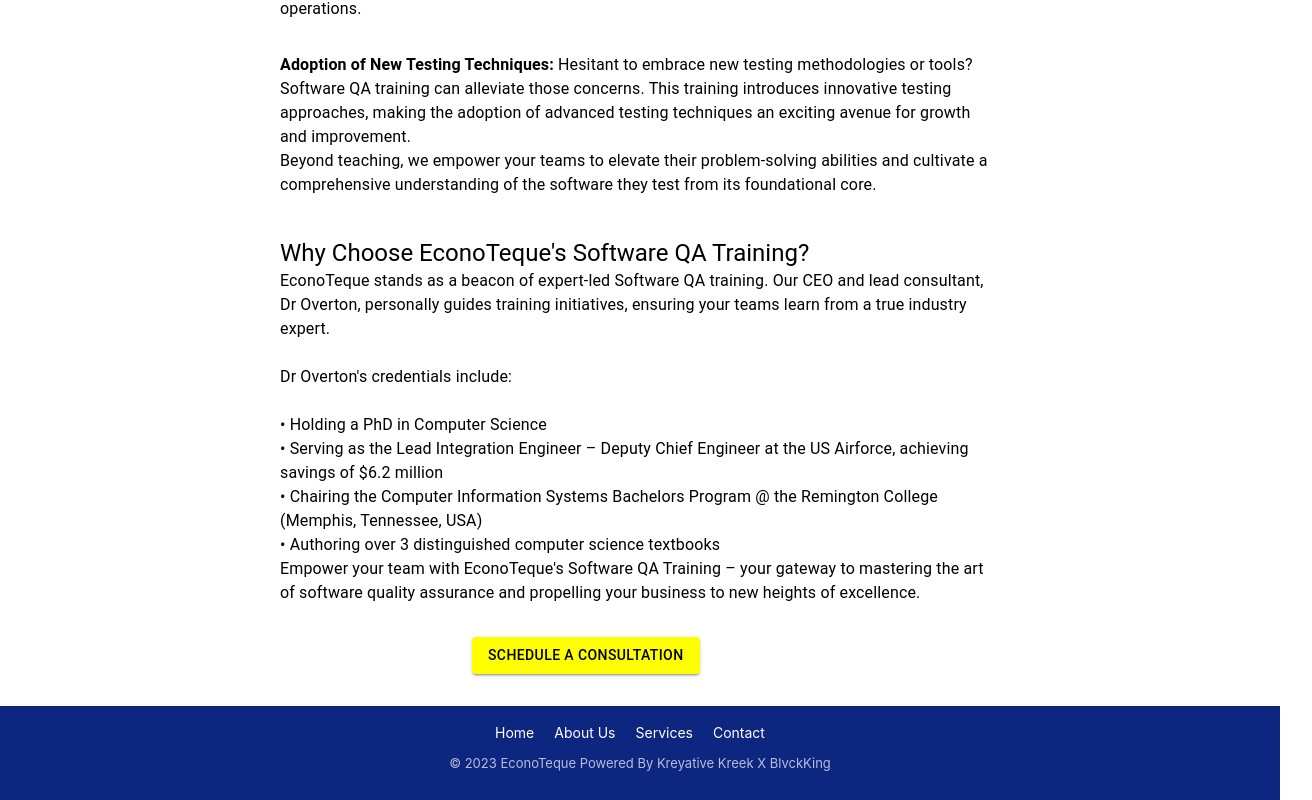
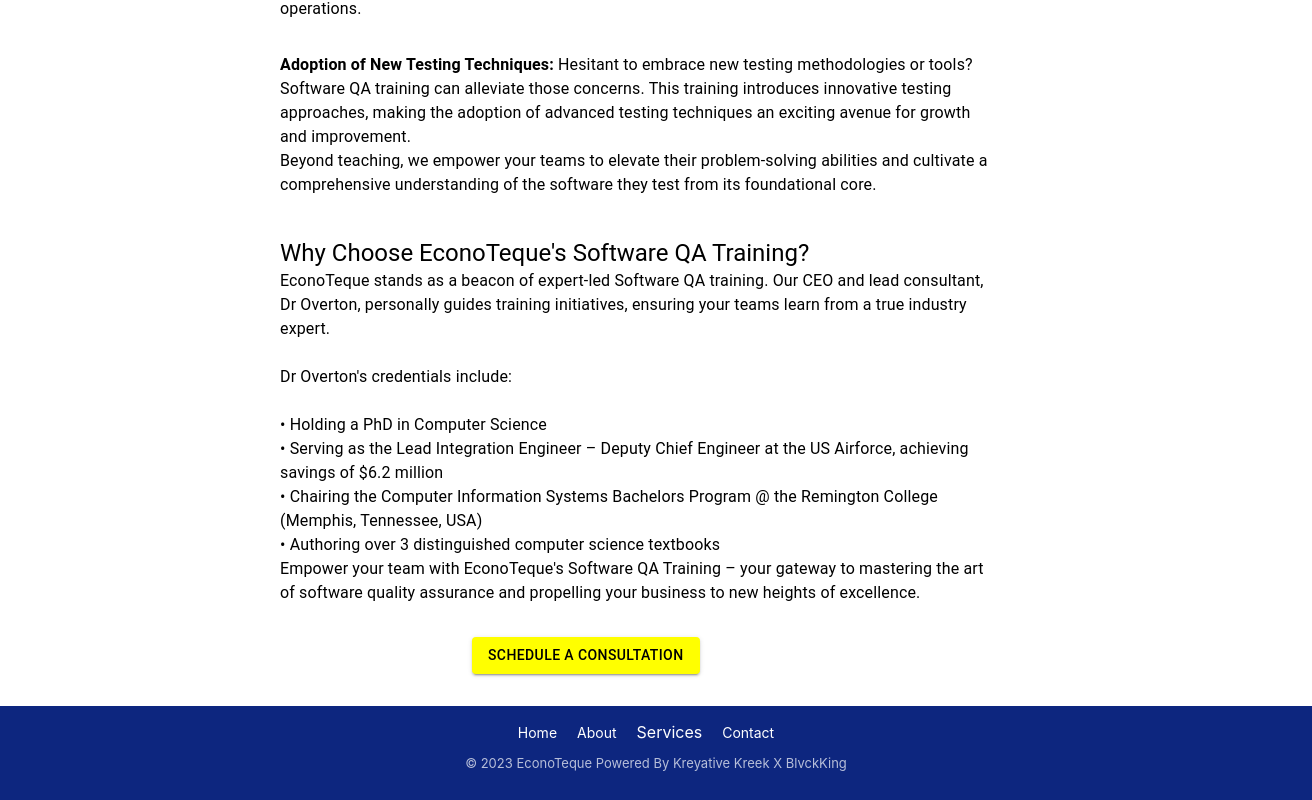
Before and after one commit to kgauzampe/econo, a React (Create React App) app: page /Service1 in a window 1280 px wide. Shown: the part 1511-2311 px from the top of the page, 1312 px wide, since content can reach past the window. Built offline with nearby package versions, Linux system fonts and the light colour scheme.

Commit message:
about redirect

```diff
--- a/package.json
+++ b/package.json
@@ -16,6 +16,7 @@
     "react-responsive-carousel": "^3.2.23",
     "react-router-dom": "^6.14.2",
     "react-scripts": "5.0.1",
+    "react-scroll": "^1.8.9",
     "react-slick": "^0.29.0",
     "slick-carousel": "^1.8.1",
     "web-vitals": "^2.1.4"
--- a/src/Components/Contact/Contact.css
+++ b/src/Components/Contact/Contact.css
@@ -17,6 +17,7 @@
 }
 .footer-con{
     padding-top: 1em;
+    width: 100%;
 }
 .radio{
     display: block;
--- a/src/Components/Footer/Footer.css
+++ b/src/Components/Footer/Footer.css
@@ -4,7 +4,8 @@
     padding: 1rem;
     text-align: center;
     position: relative;
-
+    flex-shrink: 0;
+    width: 100%;
   }
 
   .footer-content {
@@ -42,6 +43,37 @@
     font-size: small;
     color: rgba(255, 255, 255, 0.7);
   }
+  .dropdown {
+    position: relative;
+    display: inline-block;
+    margin-right: 20px; /* Adjust as needed */
+  }
+
+  .dropdown-toggle {
+    cursor: pointer;
+  }
+
+  .dropdown-content {
+    display: none;
+    position: absolute;
+    background-color: #f9f9f9;
+    min-width: 160px;
+    box-shadow: 0px 8px 16px 0px rgba(0,0,0,0.2);
+    z-index: 1;
+  }
+
+  .dropdown-content a {
+    color: black;
+    padding: 12px 16px;
+    text-decoration: none;
+    display: block;
+  }
+
+  .dropdown:hover .dropdown-content {
+    display: block;
+  }
+
+
 
 
   @media (max-width: 768px) {
--- a/src/Components/Footer/footer.js
+++ b/src/Components/Footer/footer.js
@@ -1,6 +1,5 @@
-// Footer.js
-
 import React from 'react';
+import { Link } from 'react-router-dom';
 import './Footer.css';
 
 const Footer = () => {
@@ -8,10 +7,18 @@
     <footer className="footer">
     <div className="footer-content">
     <div className="footer-links">
-      <a href="/">Home</a>
-      <a href="/about">About Us</a>
-      <a href="/services">Services</a>
-      <a href="/contact">Contact</a>
+    <Link to="/">Home</Link>
+        <Link to="#about">About</Link>
+        <div className="dropdown">
+          <span className="dropdown-toggle">Services</span>
+          <div className="dropdown-content">
+            <Link to="/service1">Software QA Training</Link>
+            <Link to="/service2">IT Training</Link>
+            <Link to="/service3">IT consultancy</Link>
+            <Link to="/service4">Software QA consultancy</Link>
+          </div>
+        </div>
+        <Link to="/Contact">Contact</Link>
     </div>
     <p className='foot'>&copy; 2023 EconoTeque Powered By Kreyative Kreek X BlvckKing</p>
   </div>
--- a/src/Components/Navigation/Navigation/Nav.js
+++ b/src/Components/Navigation/Navigation/Nav.js
@@ -2,6 +2,7 @@
 
 import React, { useState } from "react";
 import { Link } from 'react-router-dom';
+import { Link as ScrollLink } from 'react-scroll';
 import "./Nav.css";
 import logo from "../../../Images/logox.png"
 
@@ -20,7 +21,9 @@
       <div className="nav-items">
         <div className="links">
           <Link to="/">Home</Link>
-        <Link to="#about">About</Link>
+          <ScrollLink to="abtBanner" smooth={true} duration={500}>
+            About
+          </ScrollLink>
           <div className="dropdown">
             <span className="dropdown-toggle">Services</span>
             <div className="dropdown-content">
```
Also changed, not shown: 1 other file (tests, documents, lock files or other folders). Lines whose indentation alone changed are shown as unchanged.
